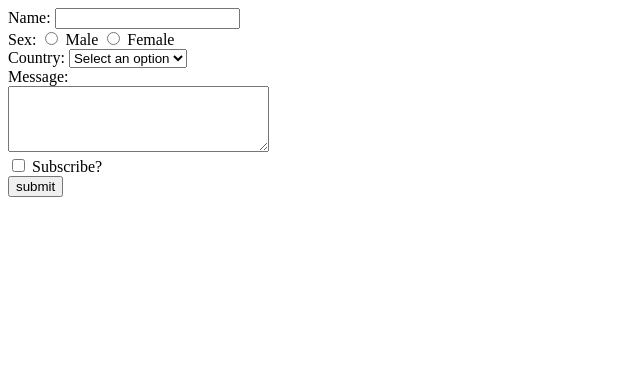
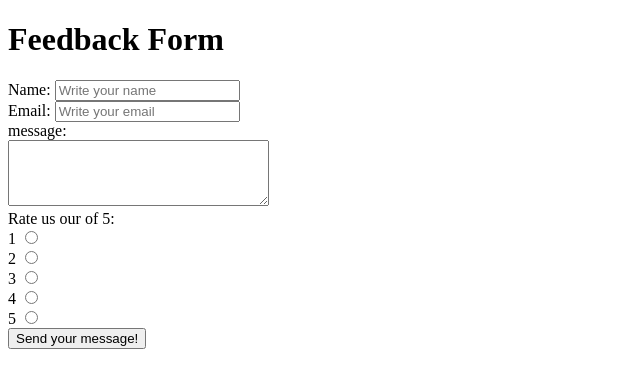
Before and after one commit to vedprakash-2004/Webdevelopment-, a plain HTML site: page practice.html in a window 1280 px wide. Shown: the whole page, without its empty margins (0-640 px from the left). Drawn offline with Linux system fonts and the light colour scheme.

Commit message:
HTML revision part-3 (i)

```diff
--- a/practice.html
+++ b/practice.html
@@ -6,42 +6,46 @@
     <title>Document</title>
 </head>
 <body>
+
     <form>
+        <caption><h1>Feedback Form</h1></caption>
+        <div>
             <label id="name">Name:</label>
-    <input type="text" id="name"><br>
-
-    <div>
-        <label>Sex:</label>
-      <input type="radio" id="male" name="sex">
-      <label id="male">Male</label>
-      <input type="radio" id="female" name="sex">
-      <label id="female">Female</label>
-
+            <input type="text" id="name" placeholder="Write your name">
         </div>
 
         <div>
-        <label id="select">Country: </label>
-        <select id="select">
-            <option>Select an option</option>
-            <option>USA</option>
-            <option>INDIA</option>
-            <option>UK</option>
-            <option>UAE</option>
-        </select>
+            <label id="email">Email:</label>
+            <input type="email" id="email" placeholder="Write your email">
         </div>
 
-    Message:<br>
-    <textarea name="Message" rows="4" cols="30"></textarea>
 
-    <br>
 
+        <label id="mess">message:</label><br>
+        <textarea name="message" rows="4" cols="30" id="mess"></textarea><br>
+        Rate us our of 5:
         <div>
-        <input type="checkbox" id="check">
-        <label id="check">Subscribe?</label>
+            <labe id="one">1</label>
+            <input type="radio" id="one" name="Rate">
+        </div>
+        <div>
+            <label id="two">2</label>
+            <input type="radio" id="two" name="Rate">
+        </div>
+        <div>
+            <label id="three">3</label>
+            <input type="radio" id="three" name="Rate">
+        </div>
+        <div>
+            <label id="four">4</label>
+            <input type="radio" id="four" name="Rate">
+        </div>
+        <div>
+            <label id="five">5</label>
+            <input type="radio" id="five" name="Rate">
         </div>
 
-   <button>submit</button>
-
+        <button>Send your message!</button>
 
     </form>
 
```
Lines whose indentation alone changed are shown as unchanged.
